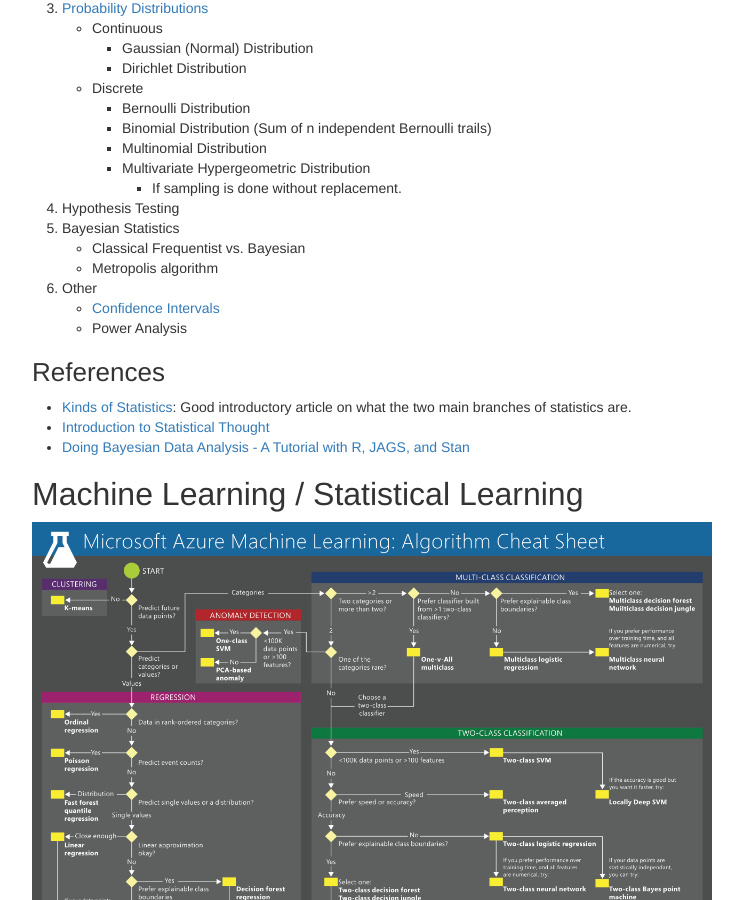
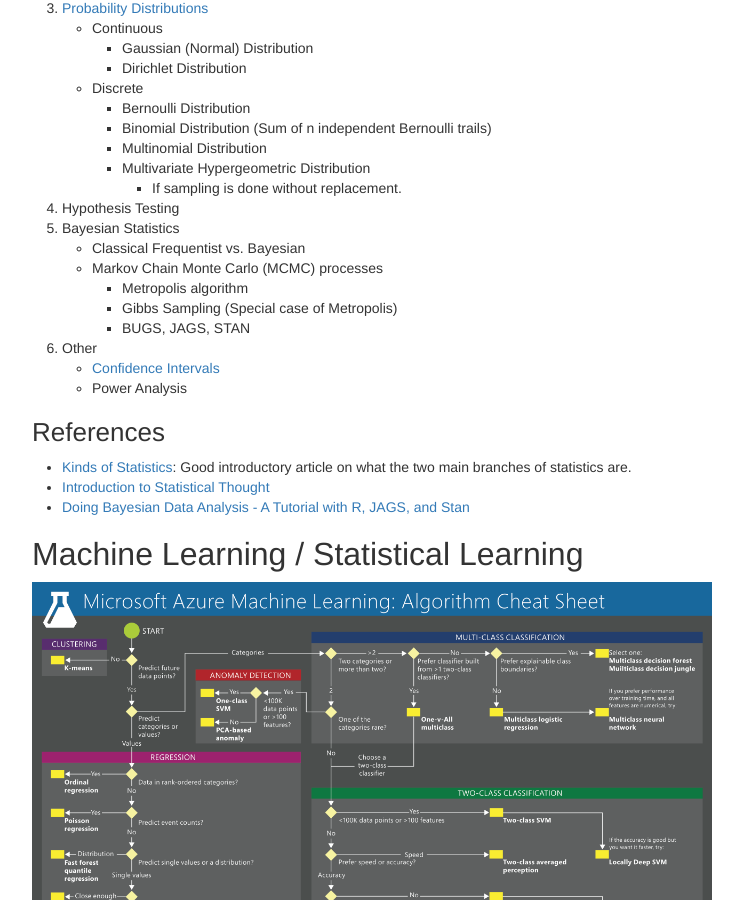
Before and after one commit to tinyheero/tinyheero.github.io, a Jekyll site: the page built from ml-and-stats-overview.md, in a window 1280 px wide and 900 px high, scrolled down 795 px. Shown: the whole window, without its empty margins (268-1011 px from the left). Built offline with Jekyll 4.4.1, drawn with Linux system fonts in a browser that asks for light colours; nearby versions of some CDN libraries; library files that are not in the unit come from our copies.

Commit message:
Adding Details on MCMC

```diff
--- a/ml-and-stats-overview.md
+++ b/ml-and-stats-overview.md
@@ -37,8 +37,12 @@
             - If sampling is done without replacement.
 1. Hypothesis Testing
 1. Bayesian Statistics
-   * Classical Frequentist vs. Bayesian
-   * Metropolis algorithm
+    * Classical Frequentist vs. Bayesian
+    * Markov Chain Monte Carlo (MCMC) processes
+        + Metropolis algorithm
+        + Gibbs Sampling (Special case of Metropolis)
+        + BUGS, JAGS, STAN
+
 1. Other
     * [Confidence Intervals]({% post_url 2015-08-25-how-to-interpret-a-CI %})
     * Power Analysis
```
